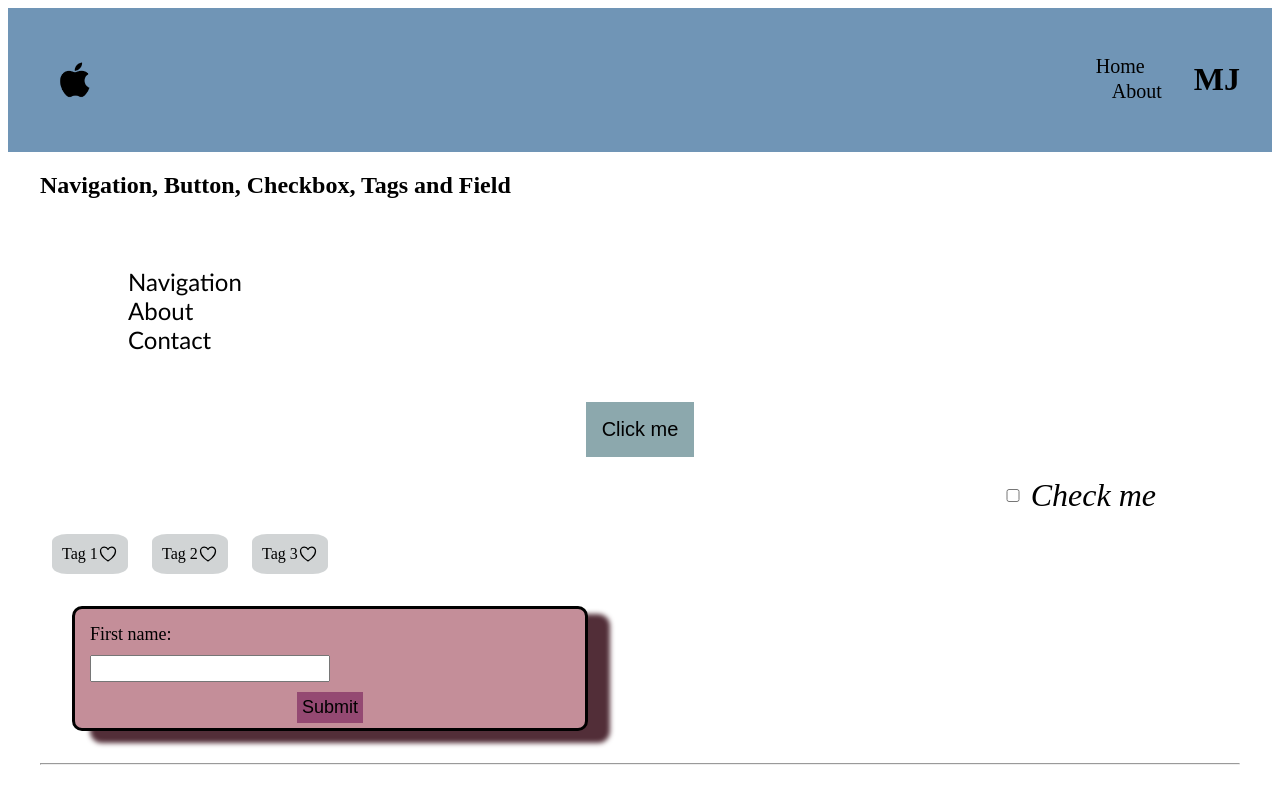
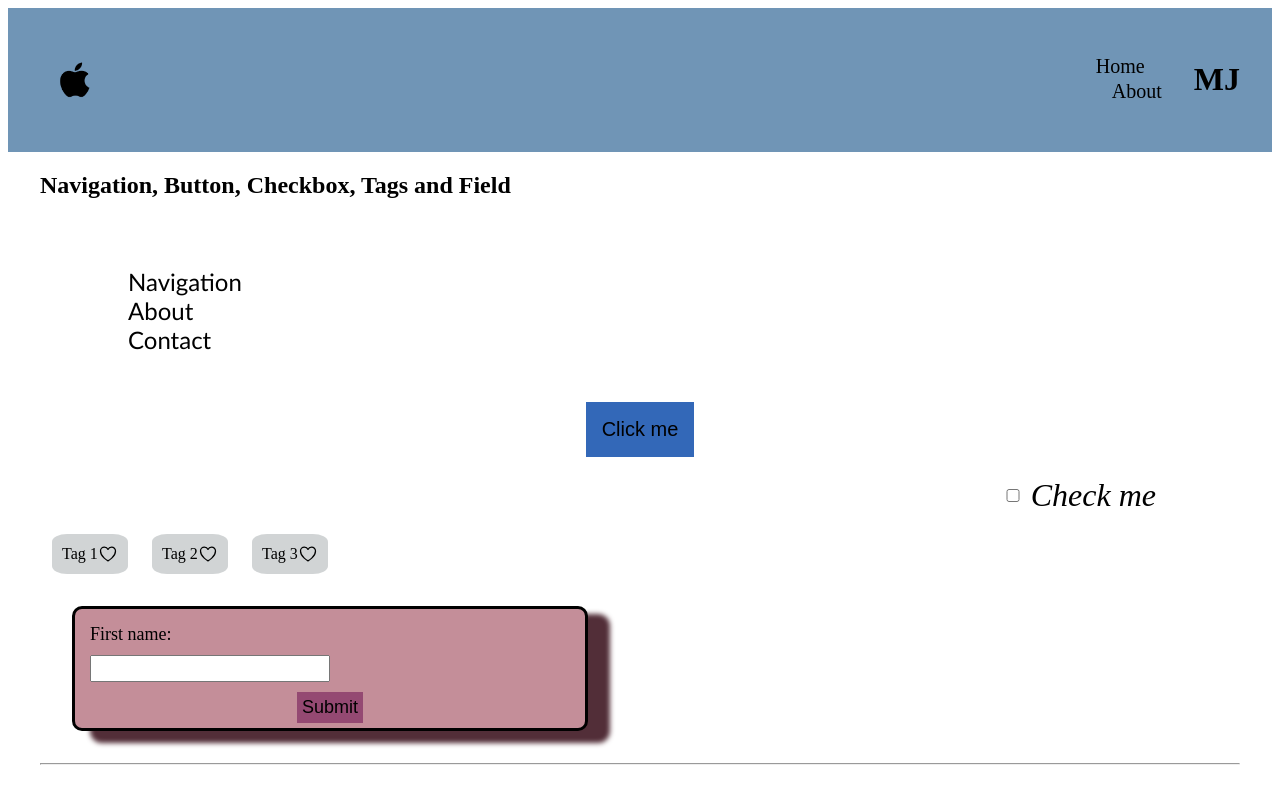
Before and after one commit to majone1209/react-app, a React (Vite) app: page / in a window 1280 px wide. Shown: the top 788 px of the page. Built offline with nearby package versions, Linux system fonts and the light colour scheme.

Commit message:
Animation

```diff
--- a/src/styles/components/button.scss
+++ b/src/styles/components/button.scss
@@ -1,3 +1,18 @@
+@keyframes move {
+  0% {
+    transform: scale(1);
+    background-color: rgb(75, 132, 179);
+  }
+  50% {
+    transform: scale(2);
+    background-color: royalblue;
+  }
+  100% {
+    transform: scale(3);
+    background-color: skyblue;
+  }
+}
+
 .button {
   display: flex;
   justify-content: center;
@@ -5,14 +20,14 @@
   &__item {
     border: none;
     padding: 1rem;
-    background-color: rgb(140, 168, 173);
+    background-color: rgb(51, 104, 184);
     font-size: 20px;
     cursor: pointer;
     transition-duration: 0.4s;
 
-    &:hover {
-      background-color: rgb(75, 132, 179);
-      color: white;
+    &:active {
+      animation: move 2s linear infinite normal;
+      background-color: rgb(28, 92, 117);
     }
   }
 }
--- a/src/styles/components/pagination.scss
+++ b/src/styles/components/pagination.scss
@@ -6,9 +6,10 @@
   &__icon {
     width: 50px;
     cursor: grab;
+    transition-duration: 2s;
 
     &:hover {
-            transform: scale(1.5)
+      transform: scale(1.5);
     }
   }
 
@@ -24,7 +25,6 @@
     &:hover {
       background-color: rgb(122, 159, 160);
       color: white;
-
     }
   }
 }
```
Lines whose indentation alone changed are shown as unchanged.
